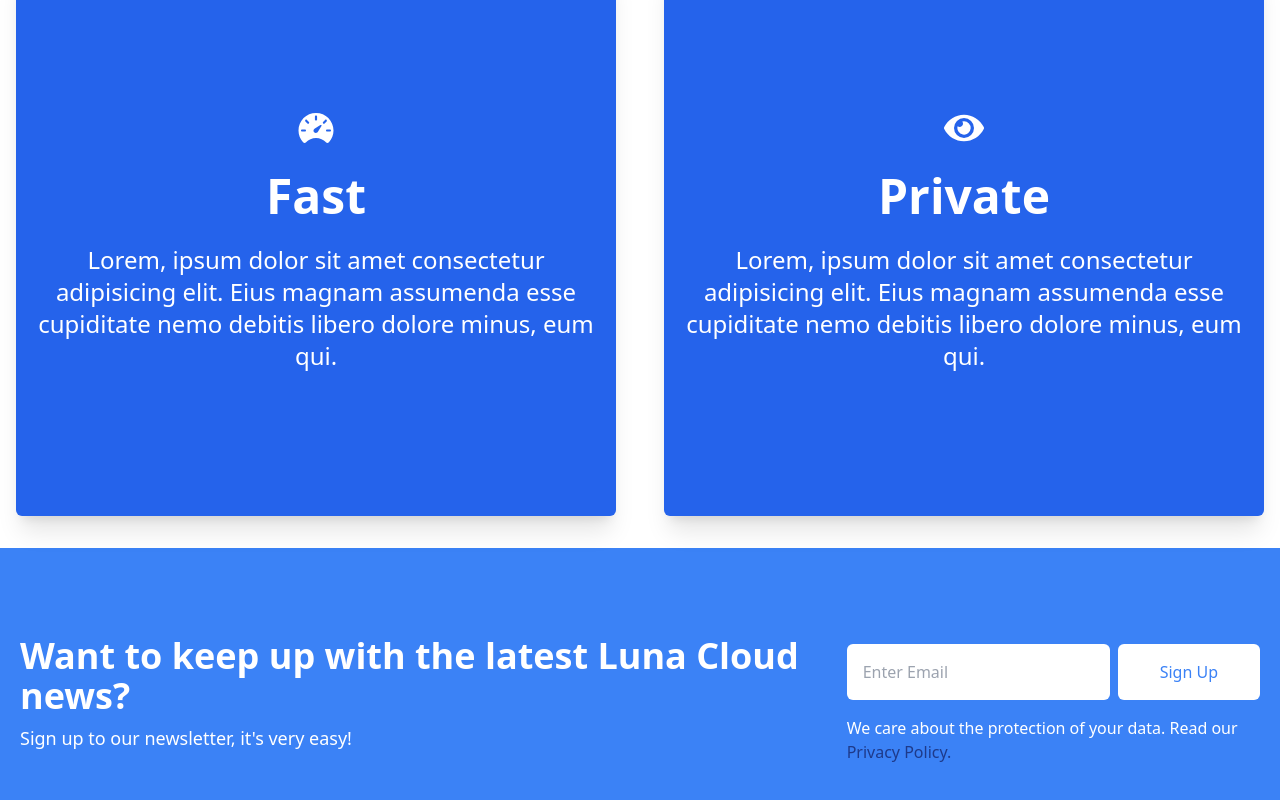
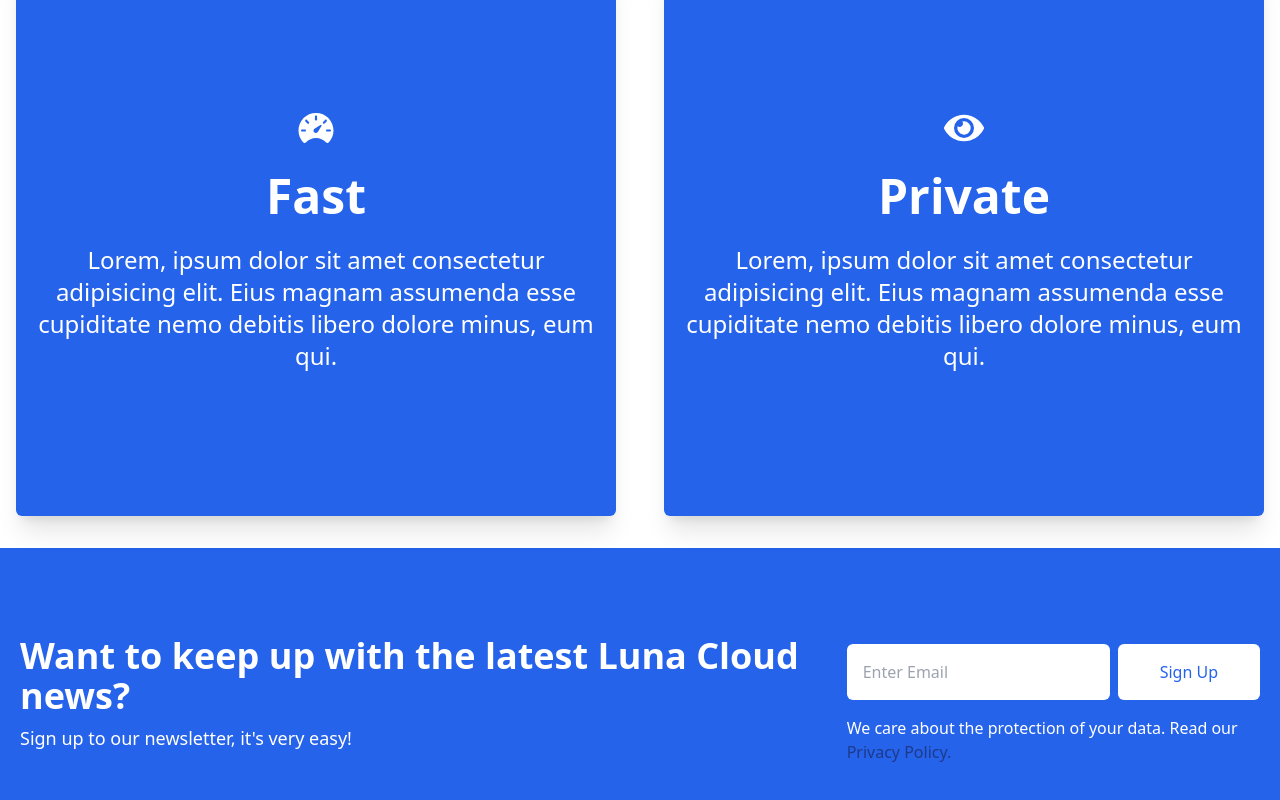
Before and after one commit to AnthonySaliba787/luna-cloud, a React (Vite) app: page / in a window 1280 px wide. Shown: the part 1468-2268 px from the top of the page. Built offline with nearby package versions, Linux system fonts and the light colour scheme.

Commit message:
Update colors for the homepage footer

```diff
--- a/src/components/Home.jsx
+++ b/src/components/Home.jsx
@@ -89,7 +89,7 @@ function Home() {
             </p>
           </div>
         </div>
-        <div className="w-full py-16 text-white px-4 bg-blue-500">
+        <div className="w-full py-16 text-white px-4 bg-blue-600">
           <div className="max-w-[1240px] mx-auto grid lg:grid-cols-3">
             <div className="lg:col-span-2 my-4 lg:text-left text-center">
               <h1 className="md:text-4xl sm:text-3xl text-2xl font-bold py-2">
@@ -104,9 +104,9 @@ function Home() {
                 <input
                   type="email"
                   placeholder="Enter Email"
-                  className="p-4 rounded-md text-blue-500 hover:shadow-xl duration-300"
+                  className="p-4 rounded-md text-blue-600 hover:shadow-xl duration-300"
                 />
-                <button className="main-button bg-white text-blue-500 hover:bg-blue-100 hover:shadow-xl active:bg-blue-200">
+                <button className="main-button bg-white text-blue-600 hover:bg-blue-100 hover:shadow-xl active:bg-blue-200">
                   Sign Up
                 </button>
               </div>
```
